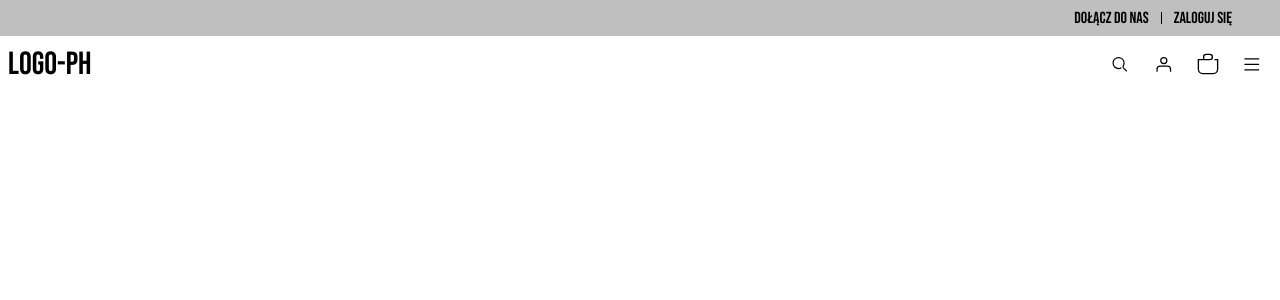
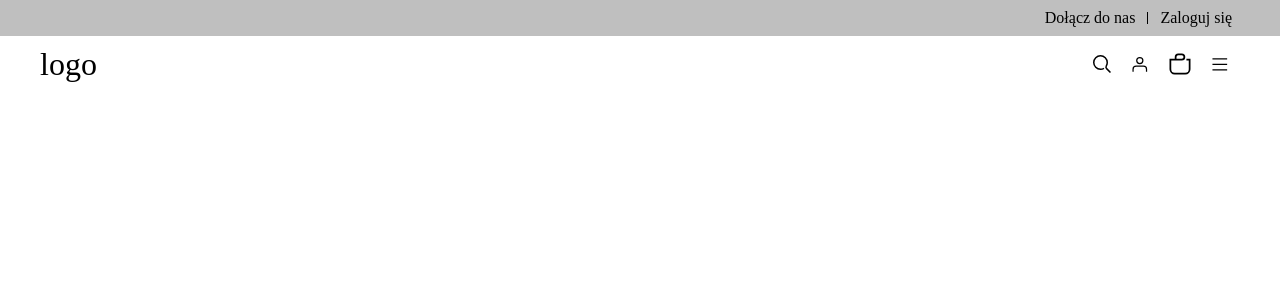
Before and after one commit to PawelObrzut/e-commerce, a React (Vite) app: page / in a window 1280 px wide. Shown: the top 300 px of the page. Built offline with nearby package versions, Linux system fonts and the light colour scheme.

Commit message:
improves Navigation Panel

```diff
--- a/index.html
+++ b/index.html
@@ -1,16 +1,21 @@
 <!doctype html>
 <html lang="en">
+
 <head>
   <meta charset="UTF-8" />
   <link rel="icon" type="image/svg+xml" href="/vite.svg" />
   <meta name="viewport" content="width=device-width, initial-scale=1.0" />
   <link rel="preconnect" href="https://fonts.googleapis.com">
   <link rel="preconnect" href="https://fonts.gstatic.com" crossorigin>
-    <link href="https://fonts.googleapis.com/css2?family=Bebas+Neue&display=swap" rel="stylesheet">
+  <link href="https://fonts.googleapis.com/css2?family=Roboto:ital,wght@0,100..900;1,100..900&display=swap"
+    rel="stylesheet">
+
   <title>Vite + React + TS</title>
 </head>
+
 <body>
   <div id="root"></div>
   <script type="module" src="/src/main.tsx"></script>
 </body>
+
 </html>
--- a/src/components/Header.tsx
+++ b/src/components/Header.tsx
@@ -3,12 +3,10 @@ import styled from 'styled-components'
 const HeaderWrapper = styled.div`
   color: var(--black-primary);
   font-size: 2rem;
-  padding: 0.5rem;
+  padding: 0.5rem 2.5rem;
   marginn: auto;
 `
-const Nav = styled.nav`
 
-`
 const Header = styled.header`
   margin: 0 auto;
   align-items: center;
@@ -19,22 +17,96 @@ const LogoContainer = styled.div`
   grid-column: span 5;
 `
 
-const MobileMenuContainer = styled.div`
+const PrimaryMenuContainer = styled.div`
   grid-column: span 1;
 `
 
+const SecondaryMenuContainer = styled.div`
+  grid-column: span 6;
+`
+
 const UserToolsContainer = styled.div`
-  grid-column: span 6;
+  display: flex;
+  float: right;
+  align-items: center;
+`
+
+const SearchBarContainer = styled.div`
+  display: grid;
+  justify-content: end;
+  align-items: center;
+`
+
+const SwooshContainer = styled.div`
+  visibility: hidden;
+  opacity: 0;
+  height: 0;
+  width: 0;
+`
+
+const InputBarContainer = styled.div`
+  grid-column: 2;
+
+`
+
+const SeatchInputContainer = styled.div`
+  display: flex;
+  gap: 0.75rem;
+  vertical-align: baseline;
+  transition: width 400ms cubic-bezier(0.6, 0, 0.1, 1);
+`
+
+const SearchIconContainer = styled.div`
+  margin: 0;
+  padding: 0;
+
+`
+
+const SearchIcon = styled.button`
+  border: 0;
+  display: flex;
+  position: relative;
+  width: 36px;
+  padding: 6px;
+  overflow-y: hidden;
+`
+
+const CancelSearchContainer = styled.div`
+  opacity: 0;
+  visibility: hidden;
+  height: 0;
+`
+
+const SearchResultsContainer = styled.div`
+  position: absolute;
+  background: var(--white-primary);
+  opacity: 0;
+  visibility: hidden;
+  transition: opacity 250ms cubic-bezier(0.6, 0, 0.1, 1);
+`
+
+const SearchScrim = styled.div`
+  opacity: 0;
+  z-index: 1;
+  visibility: hidden;
+  display: block;
+  position: fixed;
+  top: 0;
+  bottom: 0;
+  left: 0;
+  right: 0;
 `
 
 const NavBar = () => {
   return (
     <HeaderWrapper>
-      <Nav aria-label='Navigation panel'>
+      <nav aria-label='Navigation panel'>
         <Header className='grid-container'>
-          <LogoContainer className='nav--grid__item'>LOGO-PH</LogoContainer>
+          <LogoContainer className='nav--grid__item'>
+            <a href="">logo</a>
+          </LogoContainer>
 
-          <MobileMenuContainer className='nav--grid__item lg--screen__menu'>
+          <PrimaryMenuContainer className='nav--grid__item'>
             <nav className='display--sm__off'>
               <ul>
                 <li></li>
@@ -42,42 +114,58 @@ const NavBar = () => {
                 <li></li>
               </ul>
             </nav>
-          </MobileMenuContainer>
+          </PrimaryMenuContainer>
 
-          <UserToolsContainer className='nav--grid__item'>
-            <div className='flex-container gap-4 float-right'>
+          <SecondaryMenuContainer className='nav--grid__item'>
+            <UserToolsContainer>
+              <search aria-label="Szukaj produktów">
+                <form>
+                  <SearchBarContainer>
+                    <SwooshContainer></SwooshContainer>
+                    <InputBarContainer>
+                      <SeatchInputContainer>
+                        <SearchIconContainer>
+                          <SearchIcon>
+                            <svg aria-hidden="true" focusable="false" viewBox="0 0 24 24" role="img" width="24px" height="24px" fill="none"><path stroke="currentColor" stroke-width="1.5" d="M13.962 16.296a6.716 6.716 0 01-3.462.954 6.728 6.728 0 01-4.773-1.977A6.728 6.728 0 013.75 10.5c0-1.864.755-3.551 1.977-4.773A6.728 6.728 0 0110.5 3.75c1.864 0 3.551.755 4.773 1.977A6.728 6.728 0 0117.25 10.5a6.726 6.726 0 01-.921 3.407c-.517.882-.434 1.988.289 2.711l3.853 3.853"></path></svg>
+                          </SearchIcon>
+                        </SearchIconContainer>
 
-              <button className='nav-icon'>
-                <svg aria-hidden="true" focusable="false" viewBox="0 0 24 24" role="img" width="24px" height="24px" fill="none">
-                  <path stroke="currentColor" stroke-width="1.5" d="M13.962 16.296a6.716 6.716 0 01-3.462.954 6.728 6.728 0 01-4.773-1.977A6.728 6.728 0 013.75 10.5c0-1.864.755-3.551 1.977-4.773A6.728 6.728 0 0110.5 3.75c1.864 0 3.551.755 4.773 1.977A6.728 6.728 0 0117.25 10.5a6.726 6.726 0 01-.921 3.407c-.517.882-.434 1.988.289 2.711l3.853 3.853"></path>
-                </svg>
+                      </SeatchInputContainer>
+                      <div className='cancel-container'>
+
+                      </div>
+                    </InputBarContainer>
+                    <CancelSearchContainer><button>Anuluj</button></CancelSearchContainer>
+                    <SearchResultsContainer></SearchResultsContainer>
+                    <SearchScrim />
+                  </SearchBarContainer>
+                </form>
+              </search>
+
+
+              <button className='nav-icon' aria-label="Zaloguj się">
+                <svg aria-hidden="true" focusable="false" viewBox="0 0 24 24" role="img" width="24px" height="24px" fill="none"><path stroke="currentColor" stroke-width="1.5" d="M3.75 21v-3a3.75 3.75 0 013.75-3.75h9A3.75 3.75 0 0120.25 18v3M12 3.75a3.75 3.75 0 100 7.5 3.75 3.75 0 000-7.5z"></path></svg>
               </button>
 
 
-              <button className='nav-icon' aria-label="Login" type="button">
+              <a aria-label="Ulubione" href='' className='display--sm__off'></a>
+
+              <a className='nav-icon' aria-label="Przedmioty w koszyku" href="">
                 <svg aria-hidden="true" focusable="false" viewBox="0 0 24 24" role="img" width="24px" height="24px" fill="none">
-                  <path stroke="currentColor" stroke-width="1.5" d="M3.75 21v-3a3.75 3.75 0 013.75-3.75h9A3.75 3.75 0 0120.25 18v3M12 3.75a3.75 3.75 0 100 7.5 3.75 3.75 0 000-7.5z"></path>
-                  </svg>
-              </button>
-
-              <a className='nav-icon' aria-label="Items in the basket" href="" title="Items in the basket">
-
-                  <svg aria-hidden="true" focusable="false" viewBox="0 0 24 24" role="img" width="24px" height="24px" fill="none">
-                    <path stroke="currentColor" stroke-width="1.15" d="M8.25 8.25V6a2.25 2.25 0 012.25-2.25h3a2.25 2.25 0 110 4.5H3.75v8.25a3.75 3.75 0 003.75 3.75h9a3.75 3.75 0 003.75-3.75V8.25H17.5"></path>
-                  </svg>
-
+                  <path stroke="currentColor" stroke-width="1.5" d="M8.25 8.25V6a2.25 2.25 0 012.25-2.25h3a2.25 2.25 0 110 4.5H3.75v8.25a3.75 3.75 0 003.75 3.75h9a3.75 3.75 0 003.75-3.75V8.25H17.5"></path>
+                </svg>
               </a>
 
-              <button className='nav-icon' aria-label="menu" type="button" aria-haspopup="true">
+              <button className='nav-icon' aria-label="menu">
                 <svg aria-hidden="true" focusable="false" viewBox="0 0 24 24" role="img" width="24px" height="24px" fill="none">
                   <path stroke="currentColor" stroke-width="1.5" d="M21 5.25H3M21 12H3m18 6.75H3"></path>
                 </svg>
               </button>
-            </div>
-          </UserToolsContainer>
 
+            </UserToolsContainer>
+          </SecondaryMenuContainer>
         </Header>
-      </Nav>
+      </nav>
     </HeaderWrapper>
   )
 }
--- a/src/styles/GlobalStyles.ts
+++ b/src/styles/GlobalStyles.ts
@@ -18,7 +18,7 @@ const GlobalStyles = createGlobalStyle`
   }
 
   body {
-    font-family: "Bebas Neue", sans-serif;
+    "Roboto", sans-serif;
     font-weight: 400;
     font-style: normal;
   }
--- a/src/styles/UtyilityClasses.css
+++ b/src/styles/UtyilityClasses.css
@@ -12,9 +12,7 @@
   align-items: center;
 }
 
-.gap-4 {
-  gap: 4px;
-}
+
 
 .float-right {
   float: right;
```
Lines whose indentation alone changed are shown as unchanged.
